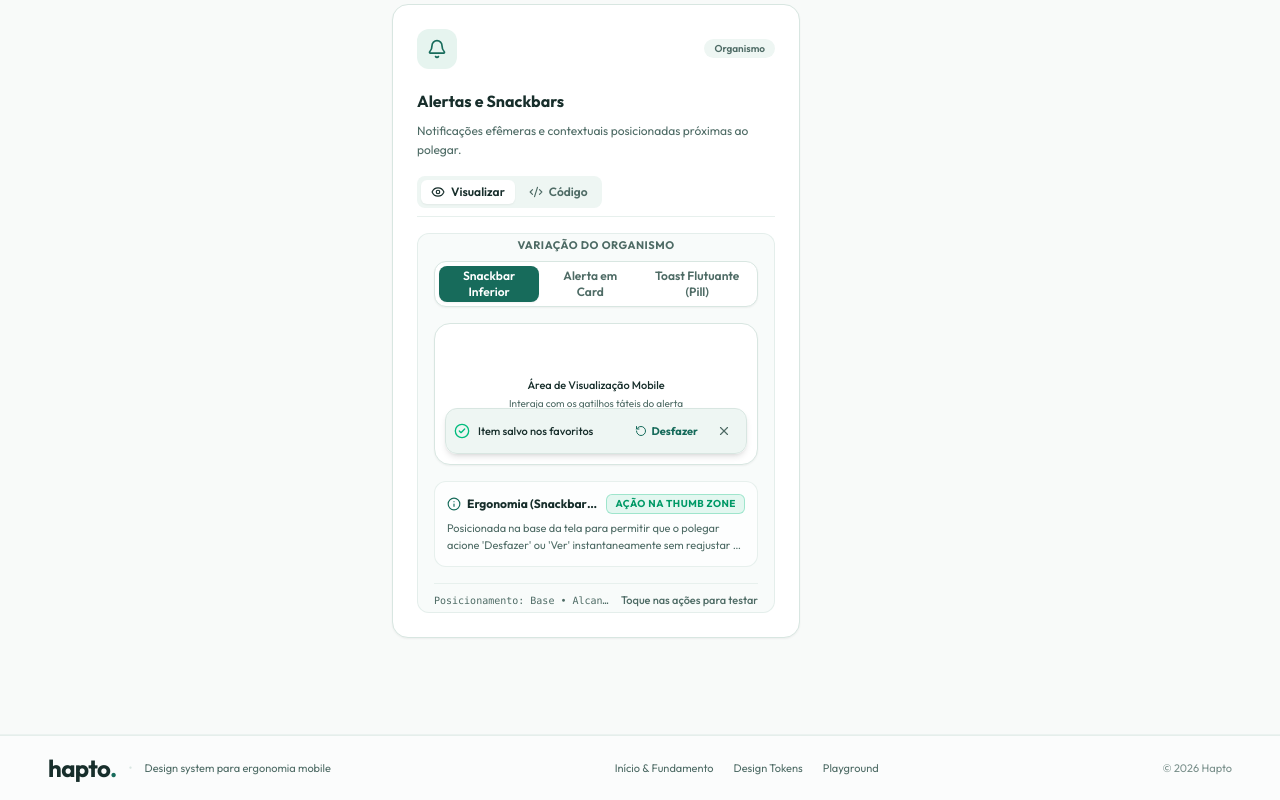
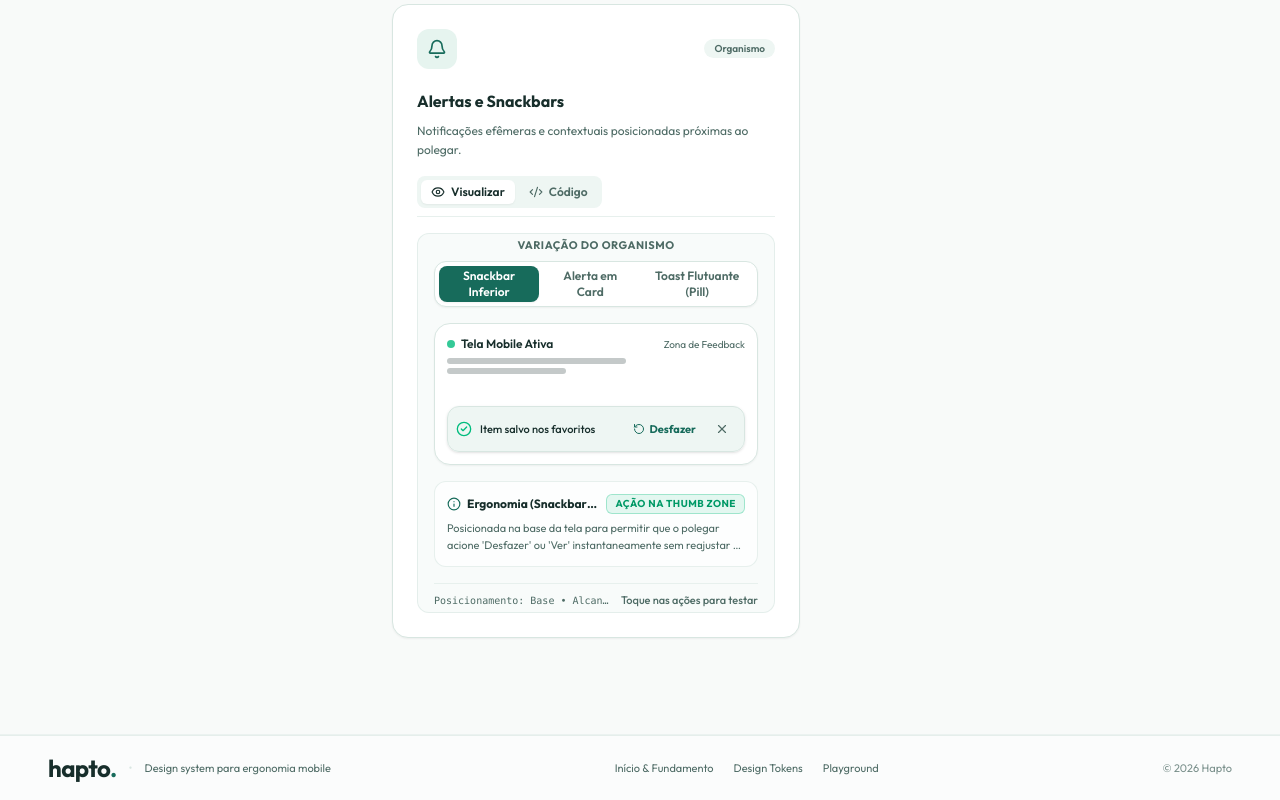
Before and after one commit to whoisnathaliamelo/hapto, a Next.js app: page /components in a window 1280 px wide. Shown: the part 3524-4324 px from the top of the page. Built offline with nearby package versions, Linux system fonts and the light colour scheme.

Commit message:
Refactor: Ajuste na altura do feedback

```diff
--- a/components/catalog/showcases/feedback-showcase.tsx
+++ b/components/catalog/showcases/feedback-showcase.tsx
@@ -153,38 +153,33 @@ export function FeedbackShowcase() {
         </div>
       </div>
 
-      {/* 2. Área Central Interativa: Simulação de Tela Mobile */}
-      <div className="relative flex h-[142px] w-full max-w-sm flex-col justify-end overflow-hidden rounded-2xl border border-line bg-surface p-2.5 shadow-xs">
-        {/* Mock de fundo da tela */}
-        <div className="absolute inset-0 flex flex-col items-center justify-center p-3 text-center">
-          <span className="text-[11px] font-medium text-ink">
-            Área de Visualização Mobile
-          </span>
-          <span className="mt-0.5 text-[10px] text-muted">
-            {activeNotification
-              ? "Interaja com os gatilhos táteis do alerta"
-              : "Notificação fechada"}
-          </span>
-          {!activeNotification && (
-            <button
-              type="button"
-              onClick={() => {
-                setActiveNotification(true);
-                setLastAction("Notificação reaberta!");
-              }}
-              className="mt-2 flex min-h-8 items-center gap-1.5 rounded-lg border border-line bg-surface px-2.5 text-[11px] font-semibold text-primary transition-all hover:border-primary active:scale-95"
-            >
-              <RefreshCw className="size-3" />
-              <span>Disparar novamente</span>
-            </button>
-          )}
+      {/* 2. Área Central Interativa: Simulação de Tela Mobile (altura mantida em 142px) */}
+      <div className="relative flex h-[142px] w-full max-w-sm flex-col justify-between overflow-hidden rounded-2xl border border-line bg-surface p-3 shadow-xs">
+        {/* Topo do Mock Mobile: Contexto da Tela */}
+        <div className="flex flex-col gap-1.5">
+          <div className="flex items-center justify-between">
+            <div className="flex items-center gap-1.5 text-xs font-semibold text-ink">
+              <span className="size-2 rounded-full bg-emerald-500 animate-pulse" />
+              <span>Tela Mobile Ativa</span>
+            </div>
+            <span className="text-[10px] text-muted">Zona de Feedback</span>
           </div>
 
+          {/* Linhas sutis simulando conteúdo da interface sem poluição visual */}
+          <div className="space-y-1 opacity-25">
+            <div className="h-1.5 w-3/5 rounded-full bg-ink" />
+            <div className="h-1.5 w-2/5 rounded-full bg-ink" />
+          </div>
+        </div>
+
+        {/* Notificação Ativa (posicionada em fluxo natural sem sobreposição de texto) */}
+        {activeNotification ? (
+          <div>
             {/* --- Variação 1: Snackbar Inferior com Ação "Desfazer" --- */}
-        {variant === "snackbar" && activeNotification && (
+            {variant === "snackbar" && (
               <div
                 role="status"
-            className="relative z-10 flex w-full items-center justify-between gap-2 rounded-xl border border-line bg-surface-raised/95 p-2 shadow-md backdrop-blur-sm transition-all"
+                className="flex w-full items-center justify-between gap-2 rounded-xl border border-line bg-surface-raised/95 p-2 shadow-sm backdrop-blur-sm transition-all"
               >
                 <div className="flex min-w-0 items-center gap-2">
                   <CheckCircle2 className="size-4 shrink-0 text-emerald-500" />
@@ -215,14 +210,14 @@ export function FeedbackShowcase() {
             )}
 
             {/* --- Variação 2: Banner de Aviso / Card Persistente --- */}
-        {variant === "banner" && activeNotification && (
+            {variant === "banner" && (
               <div
                 role="alert"
-            className="relative z-10 flex w-full flex-col gap-1.5 rounded-xl border border-amber-500/30 bg-amber-500/10 p-2.5 shadow-xs transition-all"
+                className="flex w-full flex-col gap-1 rounded-xl border border-amber-500/30 bg-amber-500/10 p-2 shadow-xs transition-all"
               >
                 <div className="flex items-start justify-between gap-2">
-              <div className="flex min-w-0 items-center gap-2">
-                <AlertTriangle className="size-4 shrink-0 text-amber-600" />
+                  <div className="flex min-w-0 items-center gap-1.5">
+                    <AlertTriangle className="size-3.5 shrink-0 text-amber-600" />
                     <span className="truncate text-[11px] font-bold text-ink">
                       Modo offline ativado
                     </span>
@@ -231,19 +226,19 @@ export function FeedbackShowcase() {
                     type="button"
                     aria-label="Fechar alerta"
                     onClick={triggerDismiss}
-                className="flex size-6 shrink-0 items-center justify-center rounded-md text-muted transition-colors hover:text-ink active:scale-90"
+                    className="flex size-5 shrink-0 items-center justify-center rounded text-muted transition-colors hover:text-ink active:scale-90"
                   >
-                <X className="size-3.5" />
+                    <X className="size-3" />
                   </button>
                 </div>
                 <div className="flex items-center justify-between">
                   <span className="text-[10px] text-muted">
-                Alterações serão sincronizadas
+                    Sincronização em pausa
                   </span>
                   <button
                     type="button"
                     onClick={() => triggerAction("Tentando reconexão...")}
-                className="rounded-md bg-amber-600/20 px-2 py-0.5 text-[10px] font-bold text-amber-700 transition-colors hover:bg-amber-600/30 active:scale-90"
+                    className="rounded bg-amber-600/20 px-2 py-0.5 text-[10px] font-bold text-amber-700 transition-colors hover:bg-amber-600/30 active:scale-90"
                   >
                     Reconectar
                   </button>
@@ -252,15 +247,15 @@ export function FeedbackShowcase() {
             )}
 
             {/* --- Variação 3: Floating Toast (Pill) --- */}
-        {variant === "floating" && activeNotification && (
-          <div className="relative z-10 flex w-full items-center justify-center">
+            {variant === "floating" && (
+              <div className="flex w-full items-center justify-center">
                 <div
                   role="status"
                   className="flex items-center gap-2 rounded-full border border-line bg-surface/95 px-3 py-1.5 shadow-md backdrop-blur-sm transition-all"
                 >
                   <Sparkles className="size-3.5 text-primary" />
                   <span className="text-[11px] font-semibold text-ink">
-                Preferências atualizadas
+                    Preferências salvas
                   </span>
                   <button
                     type="button"
@@ -271,6 +266,24 @@ export function FeedbackShowcase() {
                     <X className="size-3" />
                   </button>
                 </div>
+              </div>
+            )}
+          </div>
+        ) : (
+          /* Estado quando a notificação é fechada */
+          <div className="flex w-full items-center justify-between rounded-xl border border-dashed border-line bg-surface-raised/40 px-3 py-2">
+            <span className="text-[11px] text-muted">Notificação fechada</span>
+            <button
+              type="button"
+              onClick={() => {
+                setActiveNotification(true);
+                setLastAction("Notificação reaberta!");
+              }}
+              className="flex min-h-7 items-center gap-1.5 rounded-lg border border-line bg-surface px-2.5 text-[11px] font-semibold text-primary transition-all hover:border-primary active:scale-95"
+            >
+              <RefreshCw className="size-3" />
+              <span>Disparar novamente</span>
+            </button>
           </div>
         )}
       </div>
```
Lines whose indentation alone changed are shown as unchanged.
